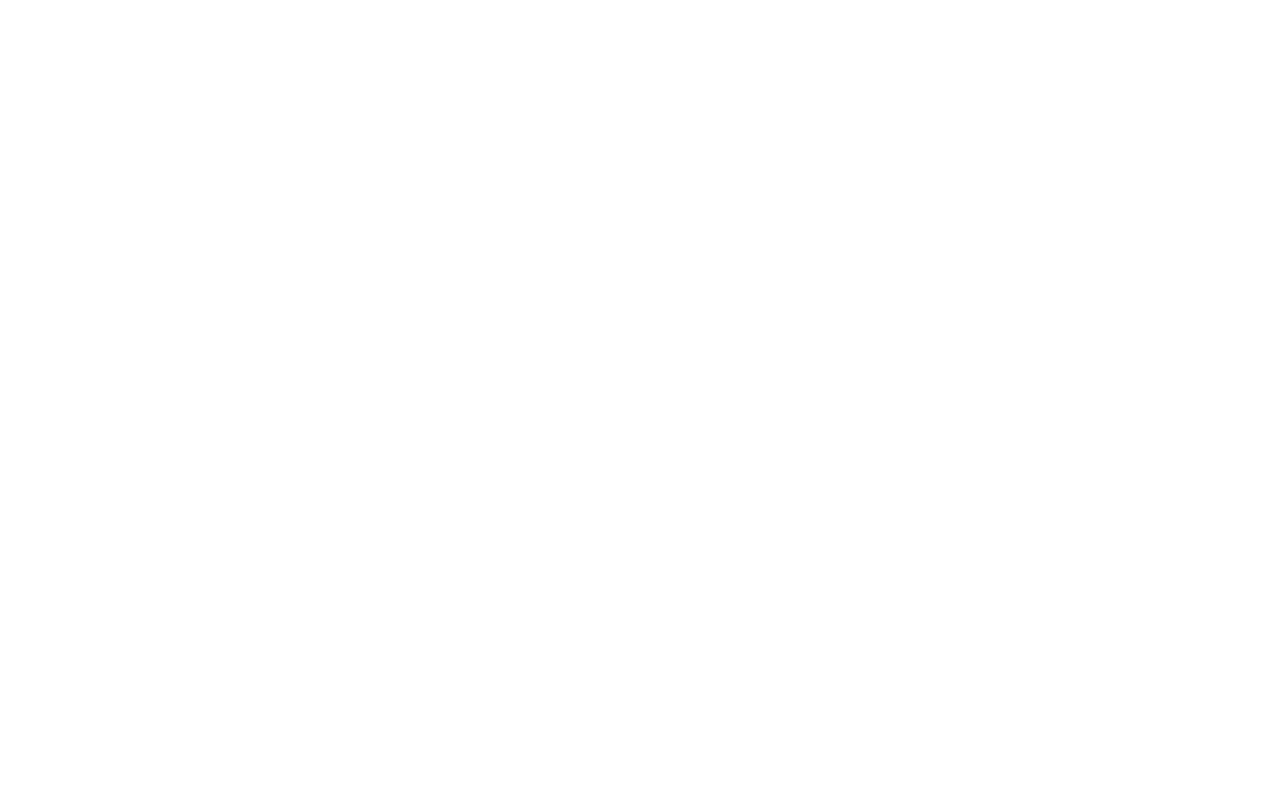
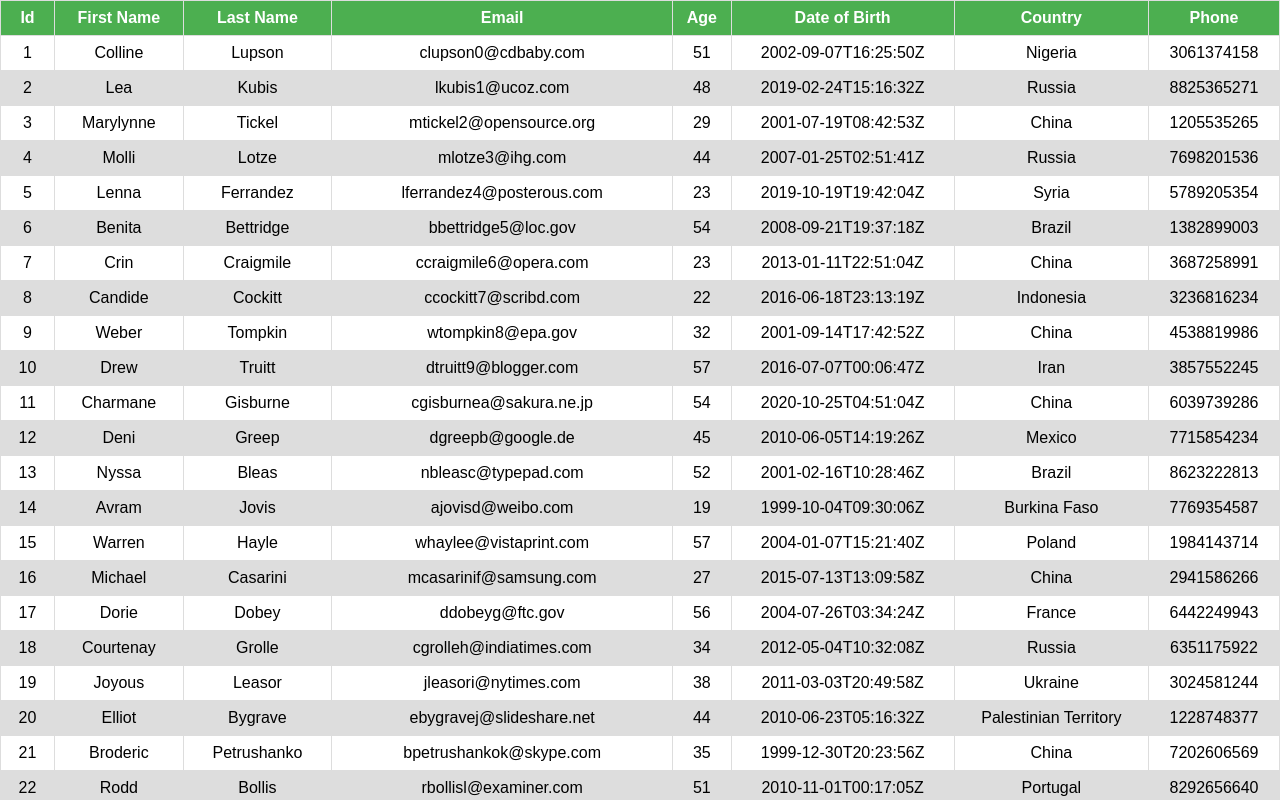
Before and after one commit to jahan-nusrat/formik-practice, a React (Create React App) app: page /table in a window 1280 px wide. Shown: the top 800 px of the page. Built offline with nearby package versions, Linux system fonts and the light colour scheme.

Commit message:
react-table

```diff
--- a/src/App.css
+++ b/src/App.css
@@ -1,3 +1,8 @@
+*{
+  margin: 0;
+  padding: 0;
+  box-sizing: border-box;
+}
 .App {
     display: flex;
     justify-content: center;
@@ -40,3 +45,25 @@
   .error {
     color: red;
   }
+
+  table {
+    font-family: arial, sans-serif;
+    border-collapse: collapse;
+    width: 100%;
+  }
+
+  td, th {
+    border: 1px solid #dddddd;
+    text-align: center;
+    padding: 8px;
+  }
+
+  tr:nth-child(even) {
+    background-color: #dddddd;
+  }
+
+  table th{
+    text-align: center;
+    background-color: #4caf50;
+    color: #fff;
+  }
--- a/src/components/React-Table/BasicTable.js
+++ b/src/components/React-Table/BasicTable.js
@@ -10,18 +10,50 @@ const BasicTable = () => {
         columns,
         data
     })
+
     console.log(tableInstance)
+
+    const {
+        getTableProps,
+        getTableBodyProps,
+        headerGroups,
+        rows,
+        prepareRow
+    } = tableInstance
+
     return (
-        <table>
+        <table {...getTableProps()}>
             <thead>
-                <tr>
-                    <th></th>
-                </tr>
+            {
+                headerGroups.map(headerGroup => (
+                    <tr {...headerGroup.getHeaderGroupProps()}>
+                        {
+                            headerGroup.headers.map(column => (
+                                <th {...column.getHeaderProps()}>
+                                    {column.render('Header')}
+                                </th>
+                            ))
+                        }
+                    </tr>
+                ))
+            }
             </thead>
-            <tbody>
-                <tr>
-                    <td></td>
-                </tr>
+            <tbody {...getTableBodyProps()}>
+                {
+                    rows.map(row => {
+                        prepareRow(row)
+                        return (
+                            <tr {...row.getRowProps()}>
+                                {
+                                    row.cells.map((cell)=>{
+                                        return <td {...cell.getCellProps()}>{cell.render('Cell')}</td>
+                                    })
+                                }
+                            </tr>
+                        )
+                    })
+                }
+
             </tbody>
         </table>
     )
--- a/src/components/React-Table/columns.js
+++ b/src/components/React-Table/columns.js
@@ -12,6 +12,14 @@ export const COLUMNS = [
         accessor : 'last_name'
     },
     {
+        Header : 'Email',
+        accessor : 'email'
+    },
+    {
+        Header : 'Age',
+        accessor : 'age'
+    },
+    {
         Header : 'Date of Birth',
         accessor : 'date_of_birth'
     },
```
